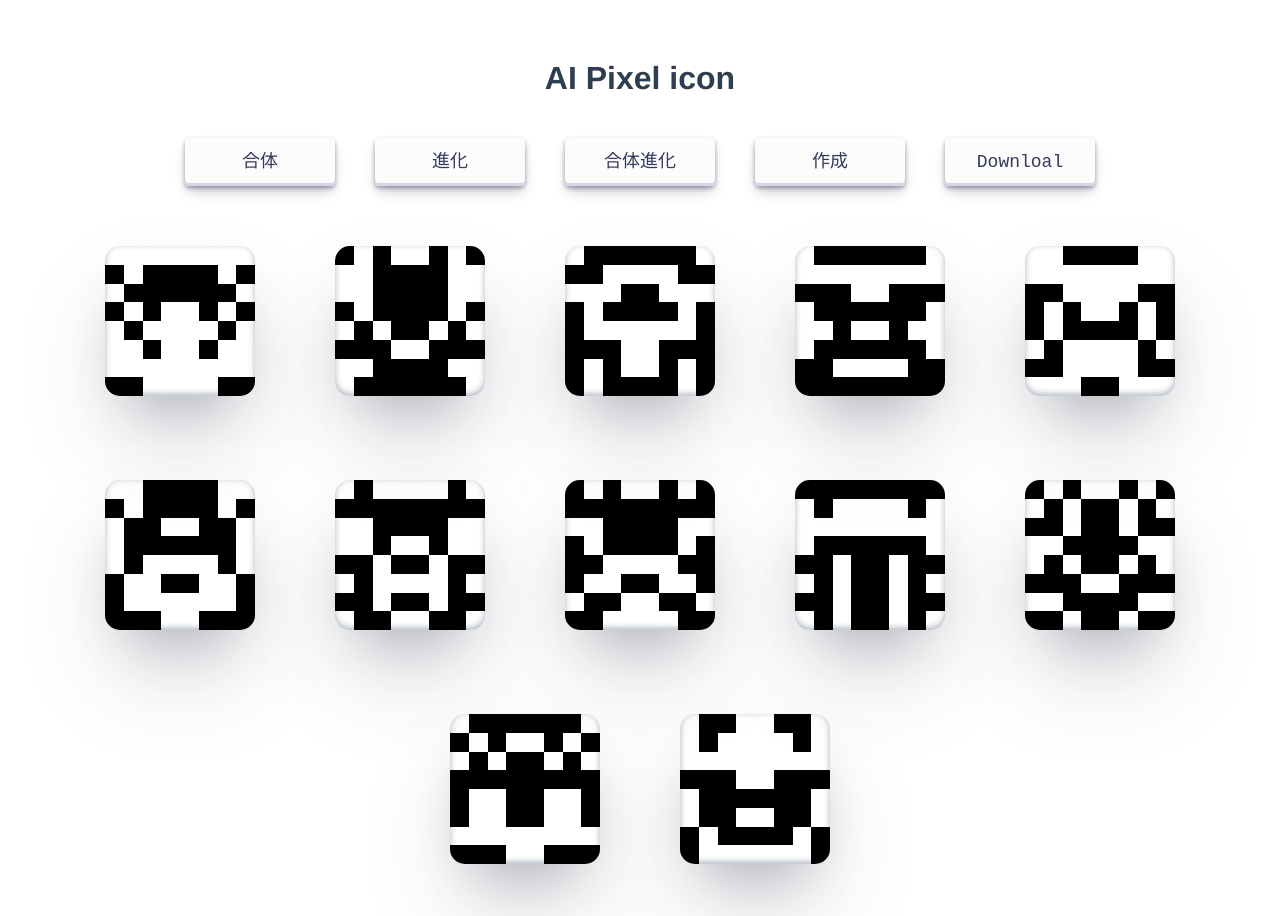
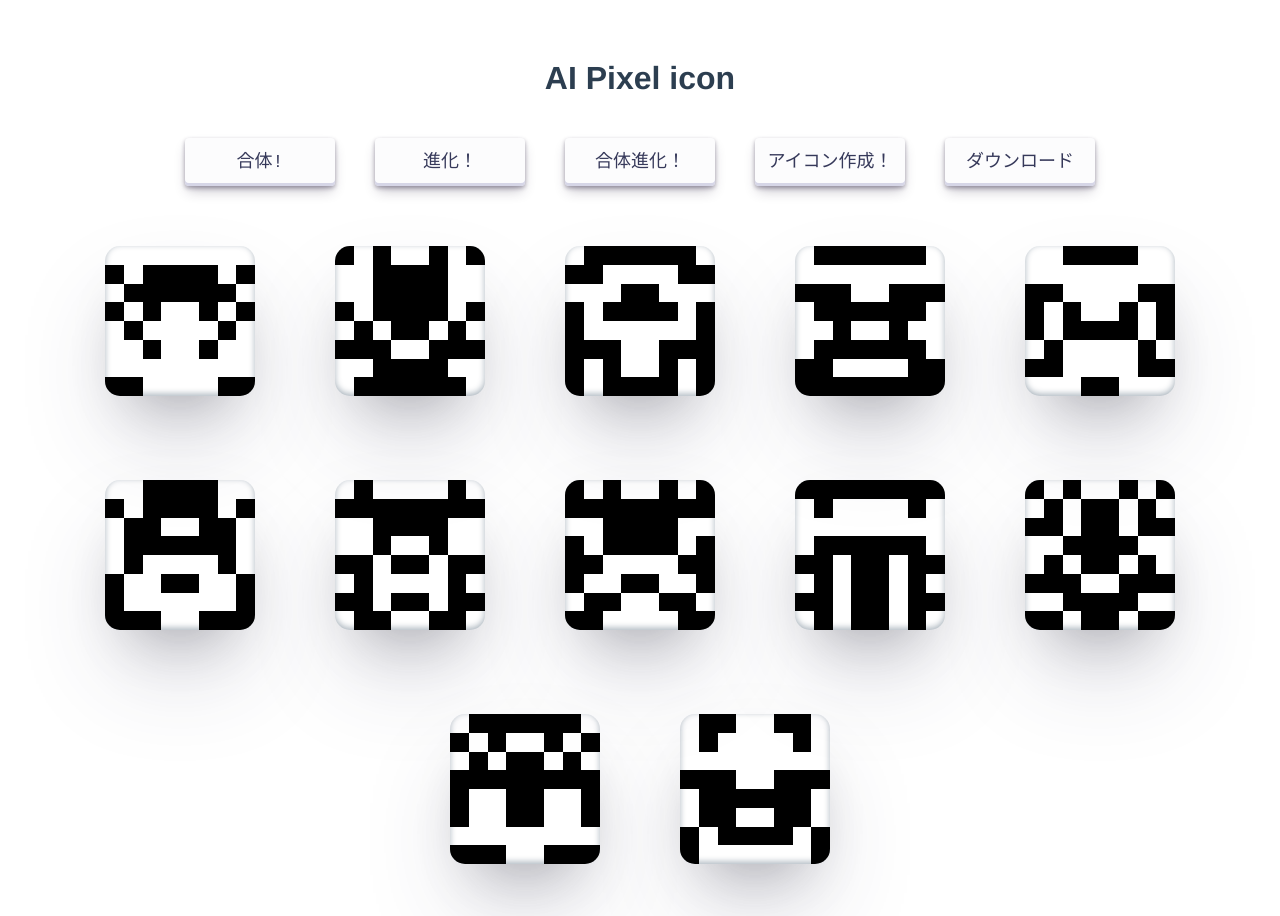
Before and after one commit to taikicoco/pixel-icon, a Vue app: page / in a window 1280 px wide. Both pictures are taken after a click on the button "START". Built offline with nearby package versions, Linux system fonts and the light colour scheme.

Commit message:
change to jpn

```diff
--- a/public/index.html
+++ b/public/index.html
@@ -4,7 +4,7 @@
     <meta charset="utf-8">
     <meta http-equiv="X-UA-Compatible" content="IE=edge">
     <meta name="viewport" content="width=device-width,initial-scale=1.0">
-    <link rel="icon" href="<%= BASE_URL %>favicon.ico">
+    <link rel="icon" href="<%= BASE_URL %>rocket.ico">
     <title>Ai-pixel-icon</title>
   </head>
   <body>
--- a/src/PagePixel.vue
+++ b/src/PagePixel.vue
@@ -14,31 +14,31 @@
       v-on:click="cross_modal()"
       class="button-30"
       role="button"
-    >合体</button>
+    >{{cross_btn_word}}</button>
 
     <button v-if="show_mutation_btn"
       v-on:click="mutation_modal()"
       class="button-30"
       role="button"
-    >進化</button>
+    >{{mutation_btn_word}}</button>
 
     <button v-if="show_new_btn"
       v-on:click="new_modal()"
       class="button-30"
       role="button"
-    >合体進化</button>
+    >{{new_btn_word}}</button>
 
     <button v-if="show_create_btn"
       v-on:click="create_pixel()"
       class="button-30"
       role="button"
-    >作成</button>
+    >アイコン作成！</button>
 
     <button v-if="show_download_btn"
       v-on:click="download_modal()"
       class="button-30"
       role="button"
-    >Downloal</button>
+    >ダウンロード</button>
   </div>
 
   <div>
@@ -128,6 +128,13 @@ import NewPixel from './components/NewPixel.vue'
           new_individual:[],
           select_new_count:0,
 
+          //ボタンの表示文字
+          cross_btn_word:"合体!",
+          mutation_btn_word:"進化！",
+          new_btn_word:"合体進化！",
+
+
+
 
 
 
@@ -159,6 +166,7 @@ import NewPixel from './components/NewPixel.vue'
           this.show_mutation_btn = false;
           this.show_download_btn = false;
           this.type = 'cross';
+          this.cross_btn_word = "戻る";
         }else{
           this.cross_show = false;
           this.show_create_btn = true;
@@ -166,6 +174,7 @@ import NewPixel from './components/NewPixel.vue'
           this.show_mutation_btn = true;
           this.show_download_btn = true;
           this.type = '';
+          this.cross_btn_word = "合体！";
         }
         this.cross_btn_count += 1;
       },
@@ -178,12 +187,14 @@ import NewPixel from './components/NewPixel.vue'
           this.show_new_btn = false;
           this.show_download_btn = false;
           this.type = 'mutation';
+          this.mutation_btn_word = "戻る";
         }else{
           this.mutation_show = false;
           this.show_cross_btn = true;
           this.show_create_btn = true;
           this.show_new_btn = true;
           this.show_download_btn = true;
+          this.mutation_btn_word = "進化！";
         }
         this.mutation_btn_count += 1;
       },
@@ -196,12 +207,14 @@ import NewPixel from './components/NewPixel.vue'
           this.show_mutation_btn = false;
           this.show_download_btn = false;
           this.type = 'new';
+          this.new_btn_word = "戻る";
         }else{
           this.new_show = false;
           this.show_cross_btn = true;
           this.show_create_btn = true;
           this.show_mutation_btn = true;
           this.show_download_btn = true;
+          this.new_btn_word = "合体進化！";
         }
         this.new_btn_count += 1;
       },
--- a/src/components/CrossPixel.vue
+++ b/src/components/CrossPixel.vue
@@ -9,7 +9,7 @@
         v-on:click="create_cross_individual()"
         class="button-30 cross_action_btn"
         role="button"
-    >Create Cross Individual</button>
+    >合体させるアイコンを2つ選ぶ</button>
 
 </template>
 
--- a/src/components/MutationPixel.vue
+++ b/src/components/MutationPixel.vue
@@ -8,7 +8,7 @@
         v-on:click="create_mutation_individual()"
         class="button-30 cross_action_btn"
         role="button"
-    >Create Mutation Individual</button>
+    >進化させるアイコンを選ぶ</button>
 
 </template>
 
--- a/src/components/NewPixel.vue
+++ b/src/components/NewPixel.vue
@@ -8,7 +8,7 @@
         v-on:click="create_new_individual(this.individual)"
         class="button-30 cross_action_btn"
         role="button"
-    >Create New Individual</button>
+    >合体進化させるアイコンを2つ選ぶ</button>
 
 </template>
 
```
Also changed, not shown: 1 other file (tests, documents, lock files or other folders).
